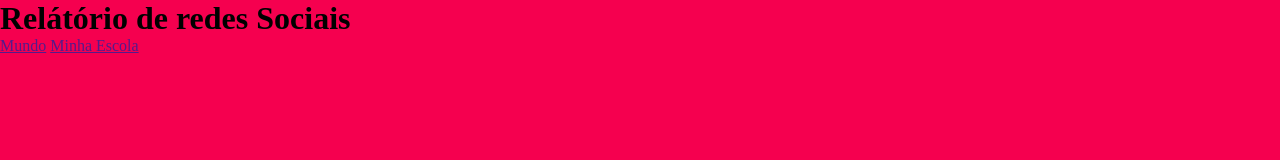
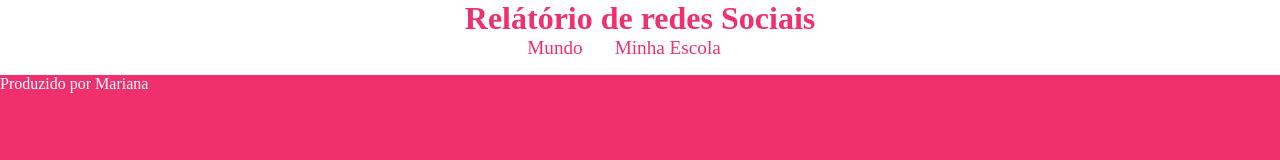
Before and after one commit to marianazzk/3J-2Projetoo, a plain HTML site: page index.html in a window 1280 px wide. Drawn offline with Linux system fonts and the light colour scheme.

Commit message:
Add files via upload

```diff
--- a/index.html
+++ b/index.html
@@ -21,7 +21,7 @@
 </main>
 
 <footer>
-
+    Produzido por Mariana
 </footer>
 
 
--- a/style.css
+++ b/style.css
@@ -1,8 +1,8 @@
 @import url('https://fonts.googleapis.com/css2?family=PT+Serif:ital,wght@0,400;0,700;1,400;1,700&display=swap');
 
 :root{
-    --cor-de-fundo: #F5004F;
-    --cor-primaria: #000000;
+    --cor-de-fundo: #f0306d;
+    --cor-primaria: #ffffff;
     --cor-secundaria: #0cdb0c;
     --fontes: "PT Serif", serif;
 }
@@ -10,10 +10,41 @@
 margin:0;
 padding:0;
 }
-
 body{
     background-color: var(--cor-de-fundo);
     color:var(--cor-primaria);
     font-family: var(--fonte);
+    height: 100vh; /* Altura da página */
+margin:0;
+}
+header{
+    background-color:var(--cor-primaria);
+    text-align: center;
+}
+h1{
+    font-size: 2rem;
+    color: var (--cor-primaria);
+}
+h1{
+    font-size: 2rem;
+    color:var(--cor-de-fundo);
+    font-weight: 700; /* PESO DA FONTE*/
+}
+
+nav{
+    display: flex; /* ORGNIZA AS TAGS 'FILHAS' EM UM FLEX-BOX*/
+    justify-content: center;
+    font-weight: 400;
+}
+nav a{
+    text-decoration: none;
+    color:var(--cor-de-fundo);
+    margin: 0 2rem 1rem 0;
+    font-size: 1.2rem;
 
 }
+nav a:hover{
+    text-decoration: underline;
+    transform: scale(0.9); /*Muda a escala*/
+    transition: transform 1s;
+}
```
